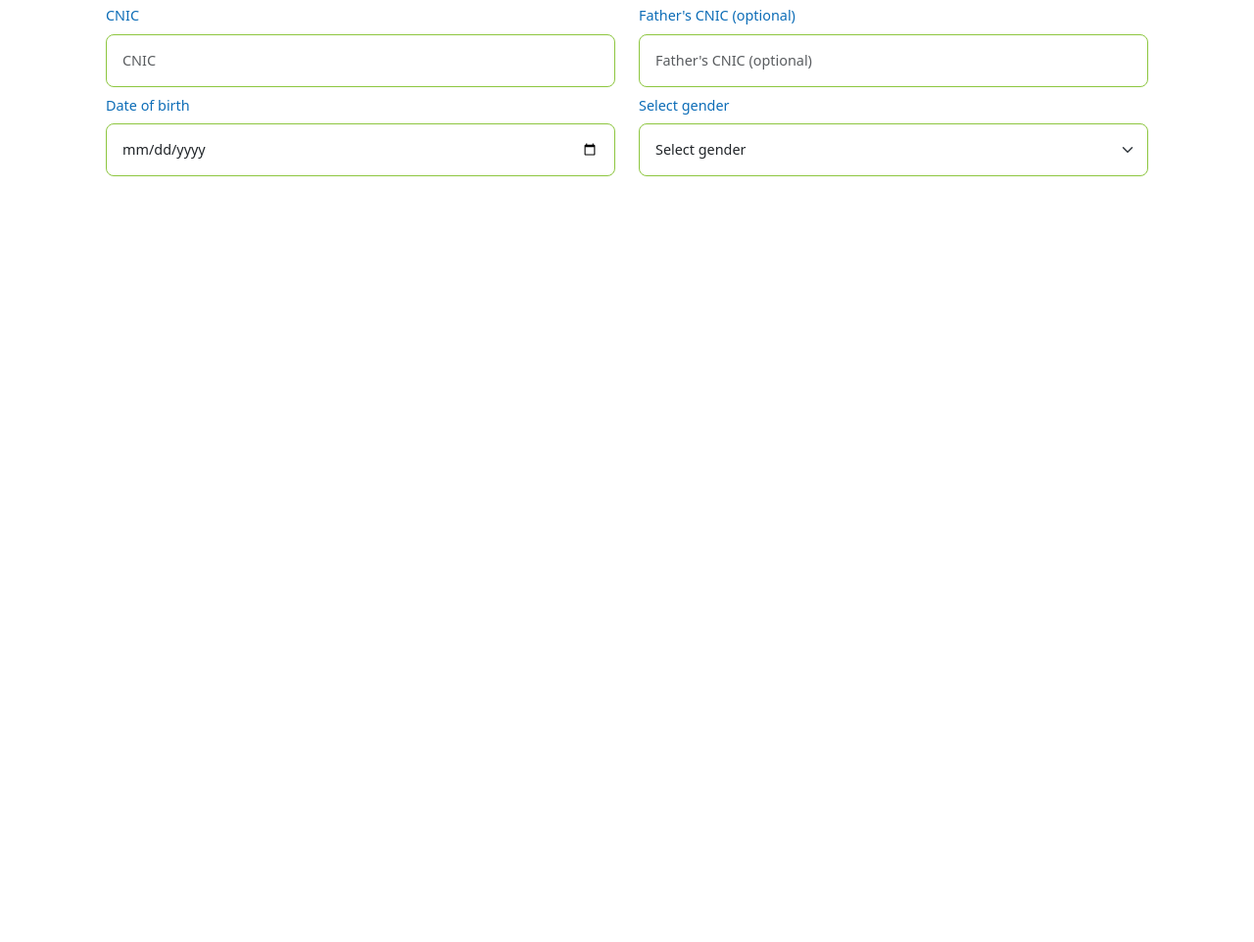
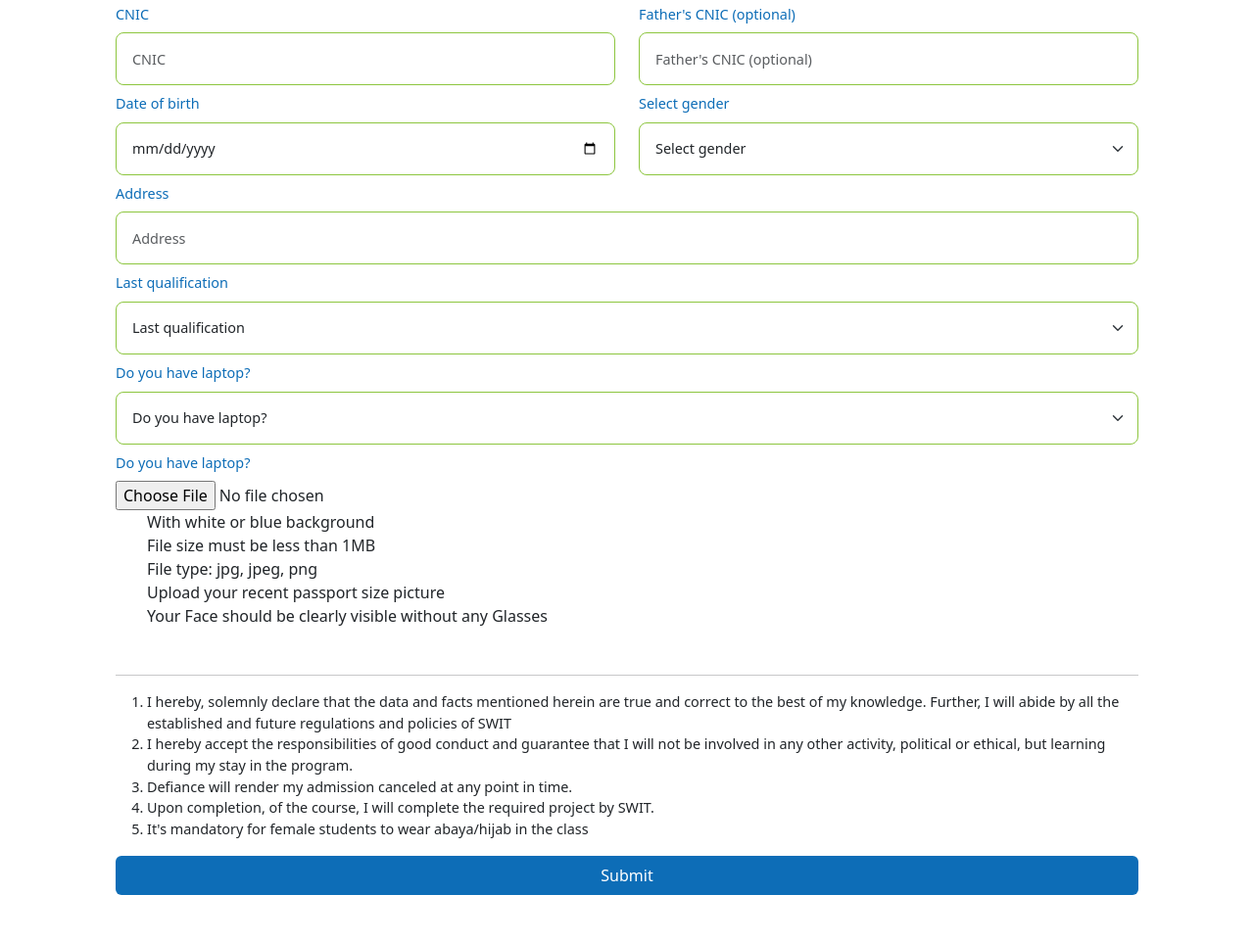
Before and after one commit to muzammilismailatwork/SMIT, a plain HTML site: page Web development/Saylani Form/index.html in a window 1280 px wide. Shown: the part 502-1464 px from the top of the page at 98% size. Before the commit the page ends 800 px from the top, so only its background shows below. Drawn offline with nearby package versions, Linux system fonts and the light colour scheme.

Commit message:
file upload remaining

```diff
--- a/Web development/Saylani Form/index.html
+++ b/Web development/Saylani Form/index.html
@@ -9,6 +9,7 @@
     <title>Document</title>
 </head>
 <body>
+    <div class="container-fluid">
     <!-- header -->
     <div class="row">
     <div class="col-md-1"></div>
@@ -141,10 +142,81 @@
                 </div>
             </div>
         </div>
+        <div class="row">
+            <div class="col">
+                <label class="labelText my-2">Address</label>
+                <div class="input-group input-group-lg">
+                    <input type="text" class="form-control inputBorder" placeholder="Address" aria-label="Sizing example input" aria-describedby="inputGroup-sizing-lg">
+                </div>
+            </div>
+        </div>
+        <div class="row">
+            <div class="col">
+                <div class="input-group-lg">
+                    <label class="labelText my-2">Last qualification</label>
+                    <select class="form-select inputBorder" id="floatingSelect" aria-label="Floating label select example">
+                      <option selected>Last qualification</option>
+                      <option value="1">Matric</option>
+                      <option value="2">Intermediate</option>
+                      <option value="3">Undergraduate</option>
+                      <option value="4">Graduate</option>
+                      <option value="5">Master</option>
+                      <option value="6">PHD</option>
+                      <option value="7">Other</option>
+                    </select>
+                </div>
+            </div>
+        </div>
+        <div class="row">
+            <div class="col">
+                <div class="input-group-lg">
+                    <label class="labelText my-2">Do you have laptop?</label>
+                    <select class="form-select inputBorder" id="floatingSelect" aria-label="Floating label select example">
+                      <option selected>Do you have laptop?</option>
+                      <option value="1">Yes</option>
+                      <option value="2">No</option>
+                    </select>
+                </div>
+            </div>
+        </div>
+        <div class="row">
+            <div class="col">
+                <div class="mb-3 d-flex flex-column">
+                    <label class="labelText my-2">Do you have laptop?</label>
+
+                    <input class="" type="file">
+                    <ul>
+                    <li>With white or blue background</li>
+                    <li>File size must be less than 1MB</li>
+                    <li>File type: jpg, jpeg, png</li>
+                    <li>Upload your recent passport size picture</li>
+                    <li>Your Face should be clearly visible without any Glasses</li>
+                    </ul>
+                </div>
+            </div>
+        </div>
+        <hr>
+        <div class="row">
+            <div class="col listText">
+                <ol>
+                    <li>I hereby, solemnly declare that the data and facts mentioned herein are true and correct to the best of my knowledge. Further, I will abide by all the established and future regulations and policies of SWIT</li>
+                    <li>I hereby accept the responsibilities of good conduct and guarantee that I will not be involved in any other activity, political or ethical, but learning during my stay in the program.</li>
+                    <li>Defiance will render my admission canceled at any point in time.</li>
+                    <li>Upon completion, of the course, I will complete the required project by SWIT.</li>
+                    <li>It's mandatory for female students to wear abaya/hijab in the class</li>
+                </ol>
+            </div>
+        </div>
+        <div class="row">
+            <div class="col-12 ">
+                <button class="submitBtn rounded mb-5">Submit</button>
+            </div>
+        </div>
     </div>
     <div class="col-md-1"></div>
     </form>
     <!-- inputs end -->
+    </div>
 
     <script src="https://cdn.jsdelivr.net/npm/bootstrap@5.3.3/dist/js/bootstrap.bundle.min.js"></script>
     </body>
--- a/Web development/Saylani Form/style.css
+++ b/Web development/Saylani Form/style.css
@@ -58,3 +58,17 @@
 .inputBorder:hover{
     border-color: #0d6db7 !important;
 }
+.listText{
+    font-size: 0.9rem !important;
+
+}
+.submitBtn{
+    width: 100%;
+    background-color: #0d6db7;
+    height: 40px;
+    color: white;
+    border: none;
+}
+ul{
+    list-style: none;
+}
```
